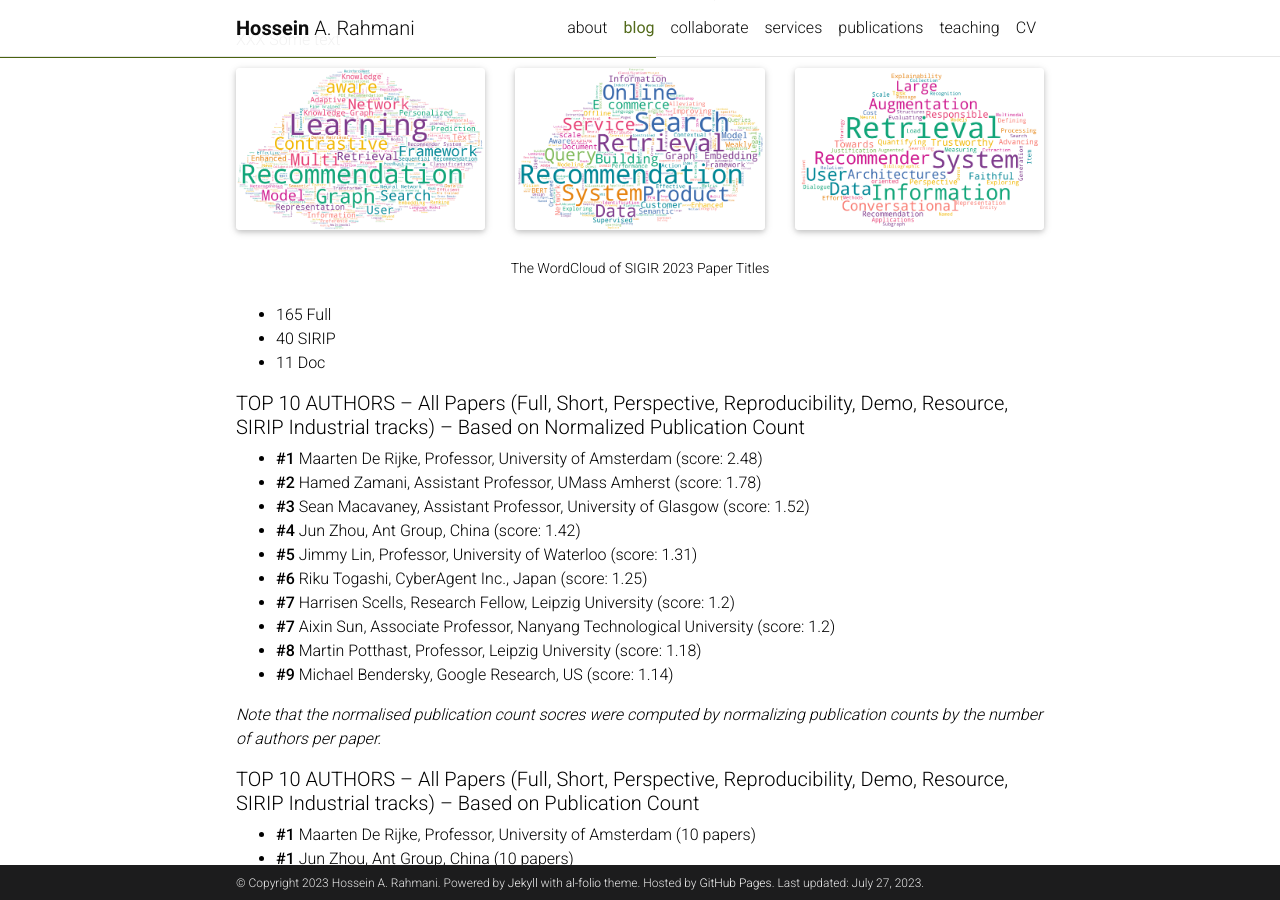
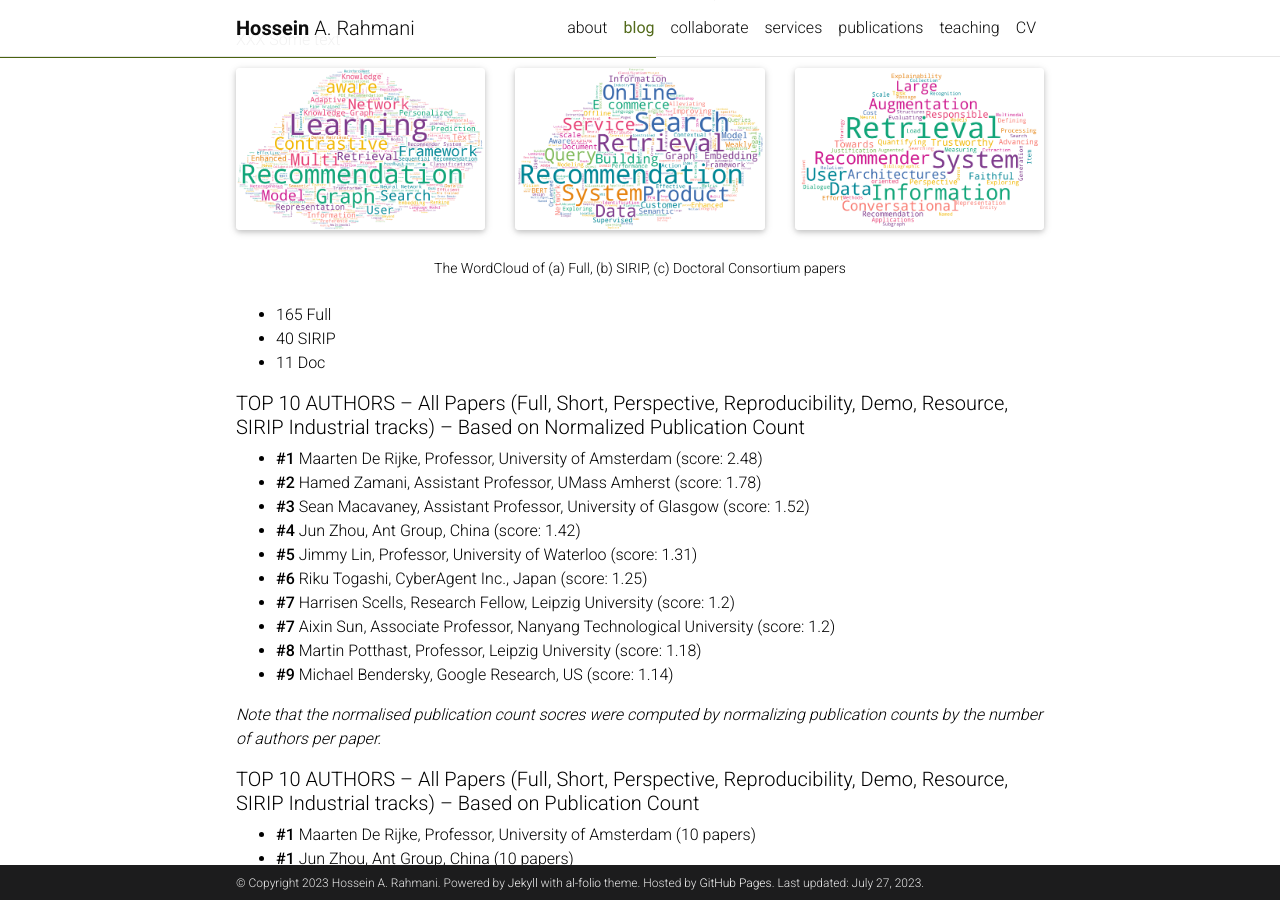
Before and after one commit to rahmanidashti/rahmanidashti.github.io, a Jekyll site: the page built from _posts/2023-07-26-sigir23-stats.md, in a window 1280 px wide and 900 px high, scrolled down 1075 px. Built offline with Jekyll 4.4.1, drawn with Linux system fonts in a browser that asks for light colours; full-size pictures stand in for the smaller copies a plugin makes; comment, search, counter and statistics services are not loaded; a style sheet for code colours, icons or effects is not loaded.

Commit message:
Update 2023-07-26-sigir23-stats.md

```diff
--- a/_posts/2023-07-26-sigir23-stats.md
+++ b/_posts/2023-07-26-sigir23-stats.md
@@ -44,7 +44,7 @@ XXX Some text
     </div>
 </div>
 <div class="caption">
-    The WordCloud of SIGIR 2023 Paper Titles
+    The WordCloud of (a) Full, (b) SIRIP, (c) Doctoral Consortium papers
 </div>
 
 - 165 Full
```
